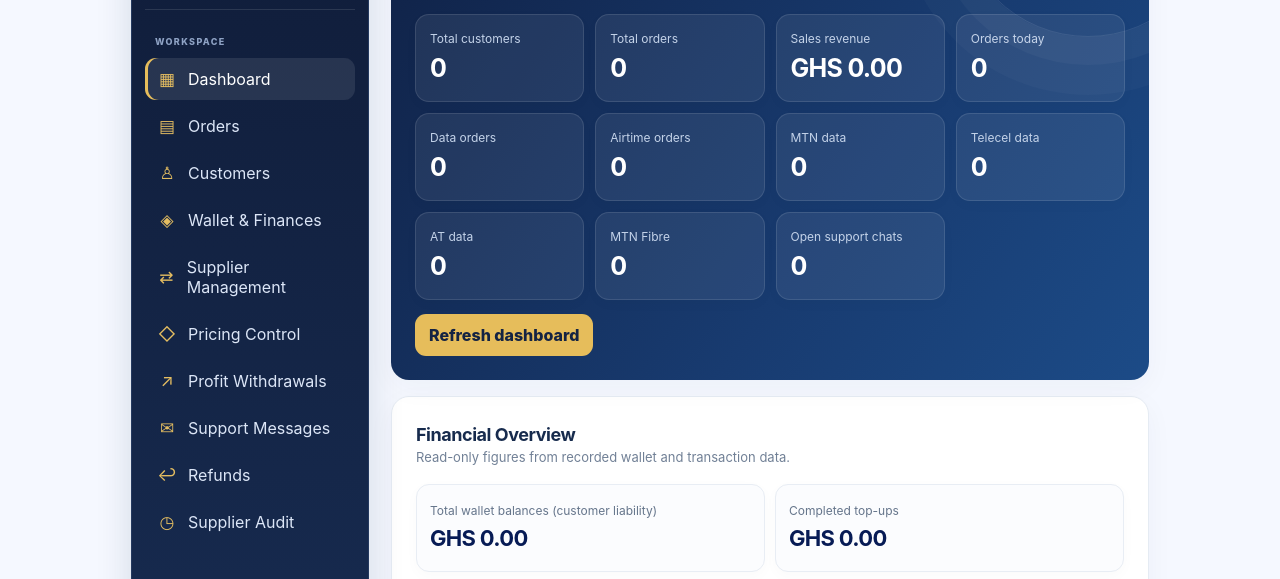
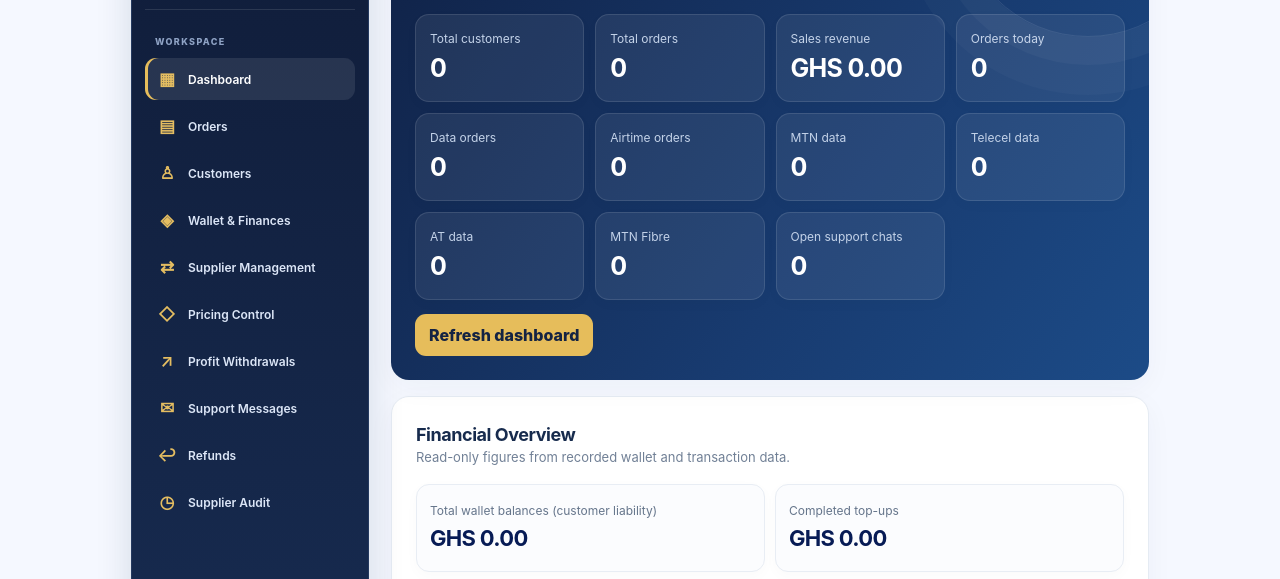
Before and after one commit to janross754-droid/NetVanta, a plain HTML site: page index.html in a window 1280 px wide. Shown: the part 185-764 px from the top of the page. Drawn offline with Linux system fonts and the light colour scheme; a script that the page names is missing.

Commit message:
Polish admin navigation typography

```diff
--- a/index.html
+++ b/index.html
@@ -907,7 +907,7 @@ body.session-pending #heroSection,body.session-pending #welcomePanel{display:non
 #adminPanel .admin-brand b{display:block;font-size:17px;letter-spacing:-.03em}
 #adminPanel .admin-brand small{display:block;margin-top:3px;color:#b8c6df;font-size:9px;letter-spacing:.16em}
 #adminPanel .admin-nav-label{padding:9px 10px 6px;color:#8fa3c5;font-size:9px;font-weight:800;letter-spacing:.15em}
-#adminPanel .admin-nav-item{display:flex;align-items:center;gap:11px;width:100%;padding:11px 12px;border:0;border-radius:11px;background:transparent;color:#dce6f7;text-align:left;font:600 12px inherit;cursor:pointer;transition:background .18s,color .18s}
+#adminPanel .admin-nav-item{display:flex;align-items:center;gap:11px;width:100%;padding:11px 12px;border:0;border-radius:11px;background:transparent;color:#dce6f7;text-align:left;font:inherit;font-size:12px;font-weight:600;cursor:pointer;transition:background .18s,color .18s}
 #adminPanel .admin-nav-item span{width:20px;text-align:center;color:#e4bd61;font-size:17px}
 #adminPanel .admin-nav-item:hover,#adminPanel .admin-nav-item.active{background:#ffffff18;color:#fff}
 #adminPanel .admin-nav-item.active{box-shadow:inset 3px 0 #e6bd5b}
```
